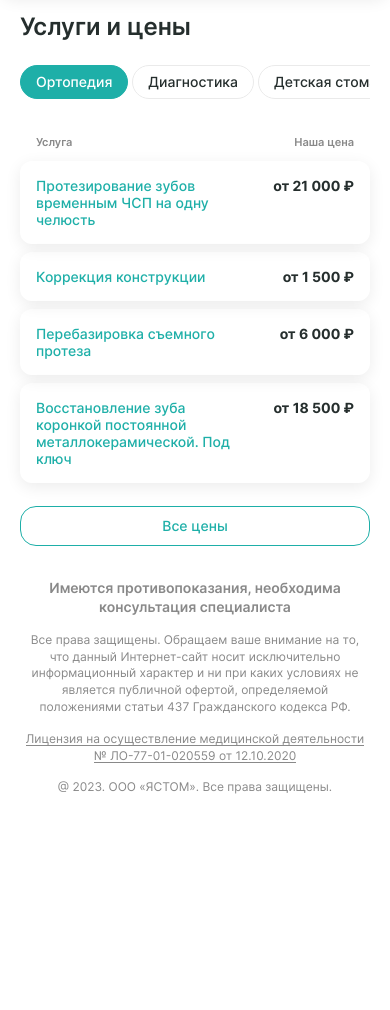
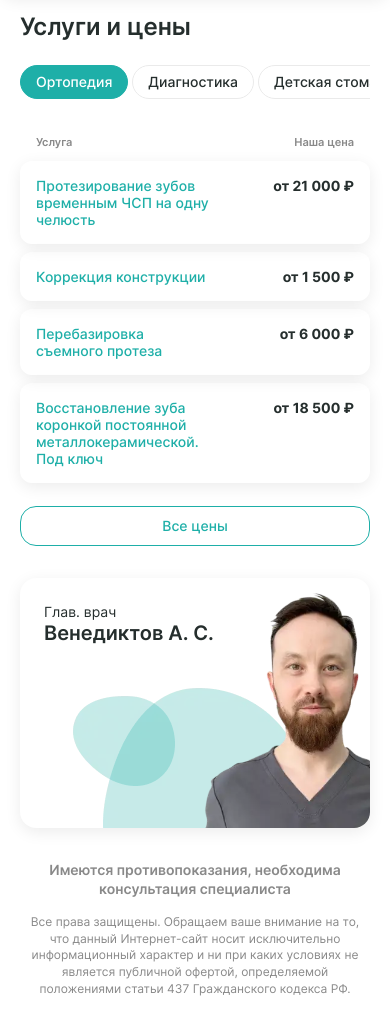
Before and after one commit to Qumansa/yastom, a website: page src/index.html in a window 390 px wide. Shown: the part 74-1084 px from the top of the page. Before the commit the page ends 886 px from the top, so only its background shows below. Drawn offline with nearby package versions, Linux system fonts and the light colour scheme; files that its build step writes are made by us from their sources; files whose address does not match are found by name.

Commit message:
Doctor
Адаптив

```diff
--- a/src/index.html
+++ b/src/index.html
@@ -22,7 +22,7 @@
     <main>
         <!-- @@include('components/hero.html') -->
         @@include('components/services.html')
-        <!-- @@include('components/doctor.html') -->
+        @@include('components/doctor.html')
         <!-- @@include('components/prices.html') -->
         <!-- @@include('components/testimonials.html') -->
         <!-- @@include('components/contacts.html') -->
--- a/src/sass/components/_doctor.sass
+++ b/src/sass/components/_doctor.sass
@@ -16,9 +16,12 @@
     &__name
         font-size: 4.8rem
         font-weight: 600
+        white-space: nowrap
     &__img
-        margin-left: 7rem
+        margin: auto 0 0 7rem
         max-width: 46.6rem
         width: 100%
         max-height: 40rem
         object-fit: cover
+
+@import '../media/_doctor-media'
--- /dev/null
+++ b/src/sass/media/_doctor-media.sass
@@ -0,0 +1,55 @@
+@media (max-width: 1199px)
+    .doctor
+        &__img
+            margin-left: 0
+            max-width: 45rem
+
+@media (max-width: 991px)
+    .doctor
+        &__container
+            padding-left: 2.4rem
+            background-position: center right
+        &__post
+            font-size: 1.6rem
+        &__name
+            font-size: 3.2rem
+        &__img
+            max-width: 42.5rem
+
+@media (max-width: 767px)
+    .doctor
+        &__container
+            min-height: 25rem
+        &__name
+            font-size: 2.6rem
+        &__img
+            max-width: 28rem
+
+@media (max-width: 575px)
+    .doctor
+        &__container
+            position: relative
+            overflow: hidden
+            align-items: start
+            padding: 2.4rem 0 0 2.4rem
+            min-height: 25rem
+            background: $white url('../img/doctor-bg-mobile.webp') center right/32rem no-repeat
+        &__post
+            font-size: 1.4rem
+        &__name
+            font-size: 2rem
+        &__img
+            position: absolute
+            right: -3rem
+            bottom: 0
+            max-width: 21.1rem
+            min-height: 24.2rem
+            max-height: 24.2rem
+            border-radius: 0 0 1.6rem 0
+
+@media (max-width: 355px)
+    .doctor
+        &__img
+            max-width: 20rem
+            min-height: 21.2rem
+            max-height: 21.2rem
--- a/src/sass/media/_services-media.sass
+++ b/src/sass/media/_services-media.sass
@@ -29,8 +29,12 @@
                     &__data
                         padding: 1.6rem
                         font-size: 1.4rem
+                        &_first
+                            max-width: 16rem
+                            word-break: break-word
                         &_last
                             vertical-align: top
                 .show-more
                     margin-top: 1.5rem
+                    padding: 1.2rem 1.6rem
                     width: 100%
```
Also changed, not shown: dist/css/main.min.css, dist/img/doctor-bg-mobile.webp (added), dist/index.html, src/img/doctor-bg-mobile.png (added).
